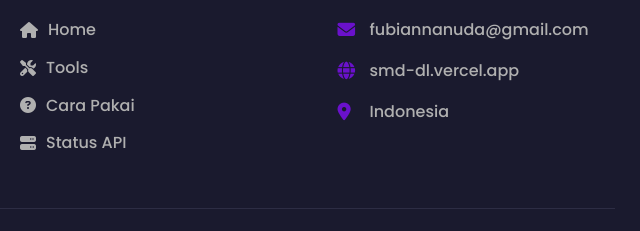
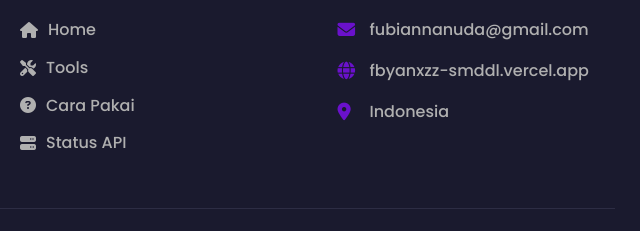
Before and after one commit to fbyanda-21/website, a website: page public/index.html in a window 1280 px wide. Shown: the part 1692-1923 px from the top of the page, 640-1280 px from the left. Drawn offline with Linux system fonts and the light colour scheme.

Commit message:
Update footer contact information

```diff
--- a/public/index.html
+++ b/public/index.html
@@ -18,6 +18,7 @@
             <div class="loading-spinner"></div>
             <h2>Memuat Downloader Pro</h2>
             <p>Menyiapkan semua fitur untuk Anda...</p>
+            <h4>© created by fbyanxzz</h4>
         </div>
     </div>
 
@@ -130,7 +131,7 @@
                     <h4>Kontak</h4>
                     <ul class="footer-contact">
                         <li><i class="fas fa-envelope"></i> fubiannanuda@gmail.com</li>
-                        <li><i class="fas fa-globe"></i> smd-dl.vercel.app</li>
+                        <li><i class="fas fa-globe"></i>fbyanxzz-smddl.vercel.app</li>
                         <li><i class="fas fa-map-marker-alt"></i> Indonesia</li>
                     </ul>
                 </div>
```
